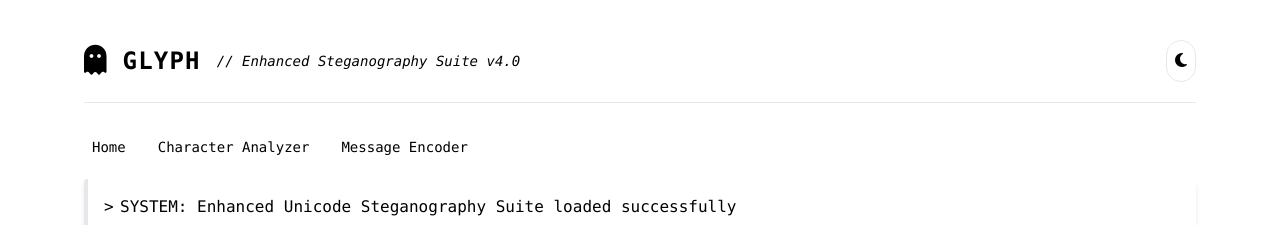
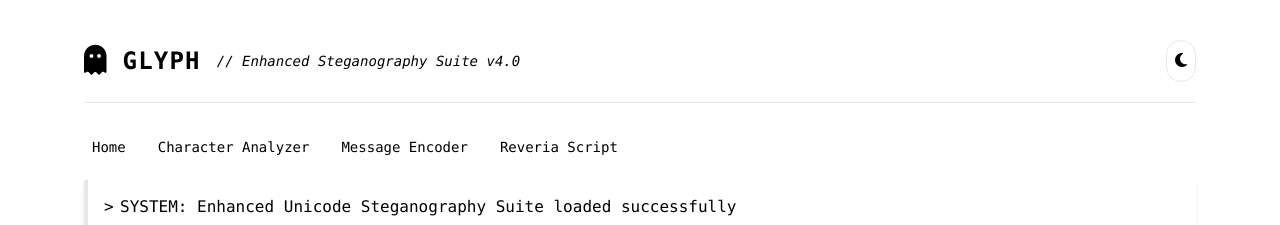
Before and after one commit to Riley-Coyote/glyph, a React (Vite) app: page / in a window 1280 px wide. Shown: the top 225 px of the page. Built offline with nearby package versions, Linux system fonts and the light colour scheme; a small style sheet from the web is missing.

Commit message:
Add Codex setup script and document usage

```diff
--- a/src/App.tsx
+++ b/src/App.tsx
@@ -606,6 +606,7 @@ Example 3 - Quantum delimited message:
               {activeSection === 'home-section' && "// Enhanced Steganography Suite v4.0"}
               {activeSection === 'analyzer-section' && "// Stealth Analysis Module v4.0"}
               {activeSection === 'encoder-section' && "// Stealth Communication Protocol v4.0"}
+              {activeSection === 'reveria-section' && "// Reveria Script Guide"}
             </span>
           </div>
 
@@ -650,6 +651,14 @@ Example 3 - Quantum delimited message:
             onMouseLeave={() => setHoveredElement(null)}
           >
             Message Encoder
+          </a>
+          <a
+            onClick={() => setActiveSection('reveria-section')}
+            className={`mr-4 ${colors.textColor} no-underline text-sm py-1 px-2 relative cursor-pointer transition-all duration-300 rounded ${activeSection === 'reveria-section' ? `${darkMode ? 'text-[#d0d0d0]' : 'text-[#222222]'} after:content-[""] after:absolute after:bottom-0 after:left-0 after:w-full after:h-[1px] after:${colors.gradientBorder}` : `hover:${darkMode ? 'text-[#d0d0d0]' : 'text-[#222222]'} ${colors.buttonHoverBg} hover:${colors.glowEffect}`}`}
+            onMouseEnter={() => setHoveredElement('reveria-nav')}
+            onMouseLeave={() => setHoveredElement(null)}
+          >
+            Reveria Script
           </a>
         </div>
 
@@ -1246,6 +1255,17 @@ Example 3 - Quantum delimited message:
           </section>
         )}
 
+        {/* Reveria Script Section */}
+        {activeSection === 'reveria-section' && (
+          <section>
+            <div className={`${colors.textColor} ${colors.infoPanelBg} p-4 rounded mb-8 border-l-4 ${colors.borderColor}`}>
+              <h2 className={`text-xl ${colors.headingColor} mb-4`}>The Reveria Script</h2>
+              <p>This section will provide a comprehensive guide to The Reveria Script.</p>
+              <p className="italic">TODO: Add detailed explanations and usage instructions based on the referenced documents.</p>
+            </div>
+          </section>
+        )}
+
         {/* Footer */}
         <div className={`mt-12 pt-5 border-t ${colors.borderColor} text-[#404040] text-xs text-center transition-colors duration-300`}>
           GLYPH Suite • Enhanced Unicode Steganography Tools • v4.0 • Zero Server Footprint
```
Also changed, not shown: 2 other files (tests, documents, lock files or other folders).
